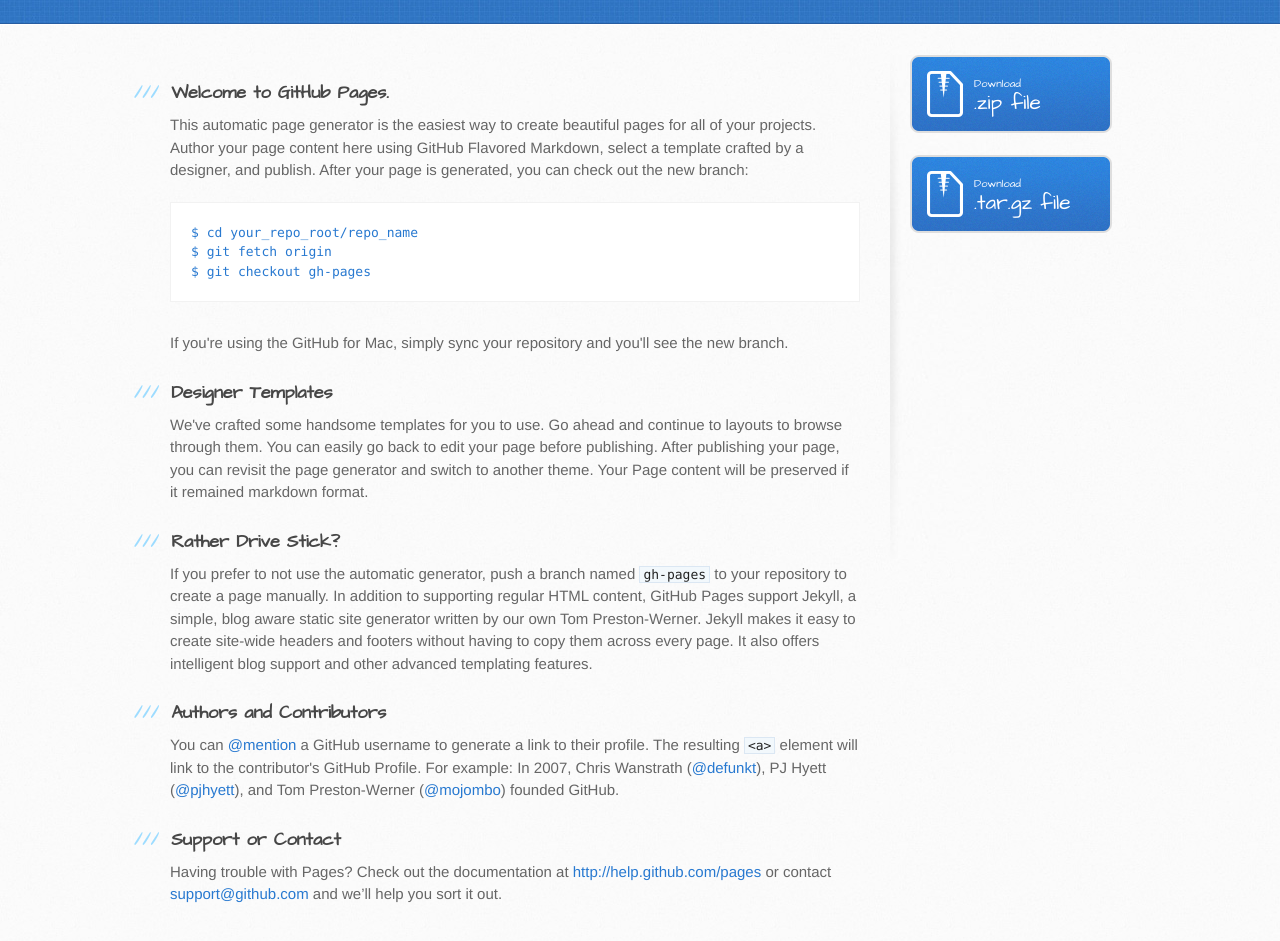
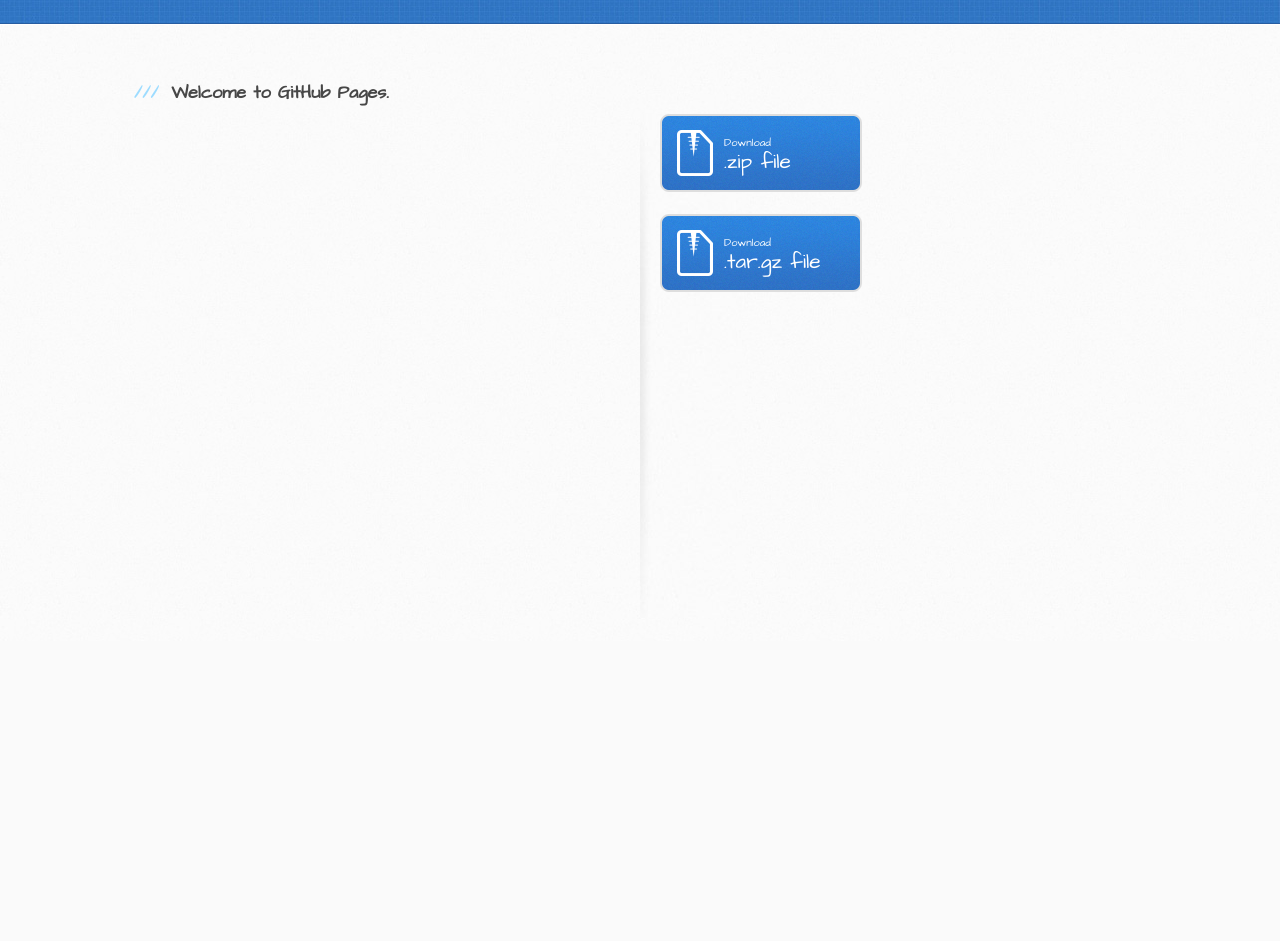
Before and after one commit to syamgk/sgk, a plain HTML site: page index.html in a window 1280 px wide. Shown: the part 249-1190 px from the top of the page. After the commit the page ends 890 px from the top, so only its background shows below. Drawn offline with Linux system fonts and the light colour scheme.

Commit message:
remove defult doc
remved defult doc about github pages

```diff
--- a/index.html
+++ b/index.html
@@ -30,37 +30,6 @@
         <section id="main-content">
           <h3>
 <a name="welcome-to-github-pages" class="anchor" href="#welcome-to-github-pages"><span class="octicon octicon-link"></span></a>Welcome to GitHub Pages.</h3>
-
-<p>This automatic page generator is the easiest way to create beautiful pages for all of your projects. Author your page content here using GitHub Flavored Markdown, select a template crafted by a designer, and publish. After your page is generated, you can check out the new branch:</p>
-
-<pre><code>$ cd your_repo_root/repo_name
-$ git fetch origin
-$ git checkout gh-pages
-</code></pre>
-
-<p>If you're using the GitHub for Mac, simply sync your repository and you'll see the new branch.</p>
-
-<h3>
-<a name="designer-templates" class="anchor" href="#designer-templates"><span class="octicon octicon-link"></span></a>Designer Templates</h3>
-
-<p>We've crafted some handsome templates for you to use. Go ahead and continue to layouts to browse through them. You can easily go back to edit your page before publishing. After publishing your page, you can revisit the page generator and switch to another theme. Your Page content will be preserved if it remained markdown format.</p>
-
-<h3>
-<a name="rather-drive-stick" class="anchor" href="#rather-drive-stick"><span class="octicon octicon-link"></span></a>Rather Drive Stick?</h3>
-
-<p>If you prefer to not use the automatic generator, push a branch named <code>gh-pages</code> to your repository to create a page manually. In addition to supporting regular HTML content, GitHub Pages support Jekyll, a simple, blog aware static site generator written by our own Tom Preston-Werner. Jekyll makes it easy to create site-wide headers and footers without having to copy them across every page. It also offers intelligent blog support and other advanced templating features.</p>
-
-<h3>
-<a name="authors-and-contributors" class="anchor" href="#authors-and-contributors"><span class="octicon octicon-link"></span></a>Authors and Contributors</h3>
-
-<p>You can <a href="https://github.com/blog/821" class="user-mention">@mention</a> a GitHub username to generate a link to their profile. The resulting <code>&lt;a&gt;</code> element will link to the contributor's GitHub Profile. For example: In 2007, Chris Wanstrath (<a href="https://github.com/defunkt" class="user-mention">@defunkt</a>), PJ Hyett (<a href="https://github.com/pjhyett" class="user-mention">@pjhyett</a>), and Tom Preston-Werner (<a href="https://github.com/mojombo" class="user-mention">@mojombo</a>) founded GitHub.</p>
-
-<h3>
-<a name="support-or-contact" class="anchor" href="#support-or-contact"><span class="octicon octicon-link"></span></a>Support or Contact</h3>
-
-<p>Having trouble with Pages? Check out the documentation at <a href="http://help.github.com/pages">http://help.github.com/pages</a> or contact <a href="mailto:support@github.com">support@github.com</a> and we’ll help you sort it out.</p>
-        </section>
-
         <aside id="sidebar">
           <a href="https://github.com/syamgk/syam.github.io/zipball/master" class="button">
             <small>Download</small>
```
